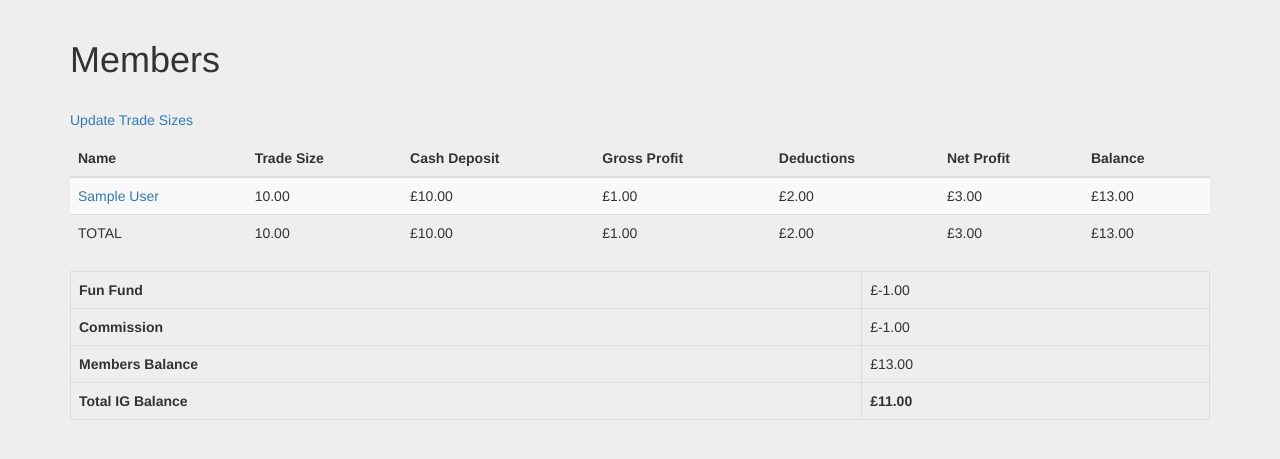
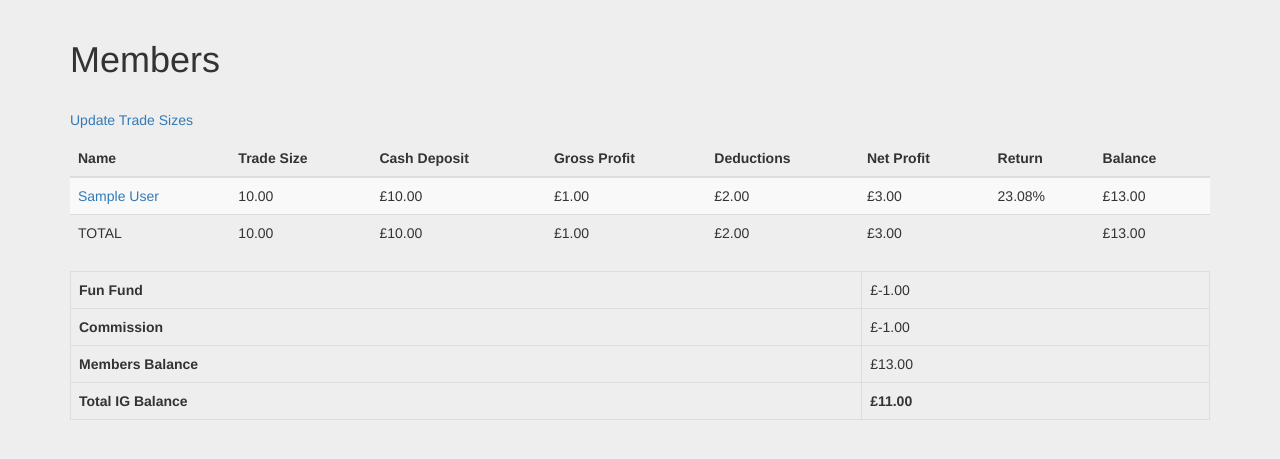
Before and after one commit to PhilMarsden/PoultryFX, a Django app: page /members/ in a window 1280 px wide. Shown: the part 50-509 px from the top of the page. Run offline with Django 3.2, Linux system fonts and the light colour scheme; a user stored in the database is signed in; tables that the repository leaves empty hold one stand-in row (values such as "Sample post"); parts of the project's set-up code (start-up, migrations or seed data) failed here and were passed over; some libraries are stand-ins or nearby versions.

Commit message:
Add return %

```diff
--- a/mysite/pfx/models.py
+++ b/mysite/pfx/models.py
@@ -75,6 +75,10 @@ class Member(models.Model):
     @property
     def percentage_of_trades(self):
         return (self.calculated_trade_size / Member.objects.all().aggregate(Sum('calculated_trade_size')).get('calculated_trade_size__sum',0.00))
+
+    @property
+    def return_percentage(self):
+        return (100 * self.net_profit / (self.cash_deposit + self.net_profit))
 
     @property
     def cash_deposit(self):
--- a/mysite/pfx/templates/pfx/members.html
+++ b/mysite/pfx/templates/pfx/members.html
@@ -33,6 +33,7 @@
           <th>Gross Profit</th>
           <th>Deductions</th>
           <th>Net Profit</th>
+          <th>Return</th>
           <th>Balance</th>
         </tr>
        </thead>
@@ -45,6 +46,7 @@
             <td>£{{ member.gross_profit |floatformat:2|intcomma}}</td>
             <td>£{{ member.deductions |floatformat:2|intcomma}}</td>
             <td>£{{ member.net_profit |floatformat:2|intcomma}}</td>
+            <td>{{ member.return_percentage |floatformat:2|intcomma}}%</td>
             <td>£{{ member.balance |floatformat:2|intcomma}}</td>
         </tr>
         {% endfor %}
@@ -55,6 +57,7 @@
             <td>£{{ total_gross_profit |floatformat:2|intcomma}}</td>
             <td>£{{ total_deductions |floatformat:2|intcomma}}</td>
             <td>£{{ total_net_profit |floatformat:2|intcomma}}</td>
+            <td></td>
             <td>£{{ total_balance |floatformat:2|intcomma}}</td>
         </tr>
        </tbody>
--- a/mysite/pfx/templates/pfx/profile.html
+++ b/mysite/pfx/templates/pfx/profile.html
@@ -39,6 +39,10 @@
         <tr>
             <td><b>Balance</b></td>
             <td>£{{member.balance | floatformat:2|intcomma}}</td>
+        </tr>
+        <tr>
+            <td><b>Return</b></td>
+            <td>{{member.return_percentage | floatformat:2|intcomma}}%</td>
         </tr>
         <tr>
             <td><b>Total fun fund</b></td>
```
